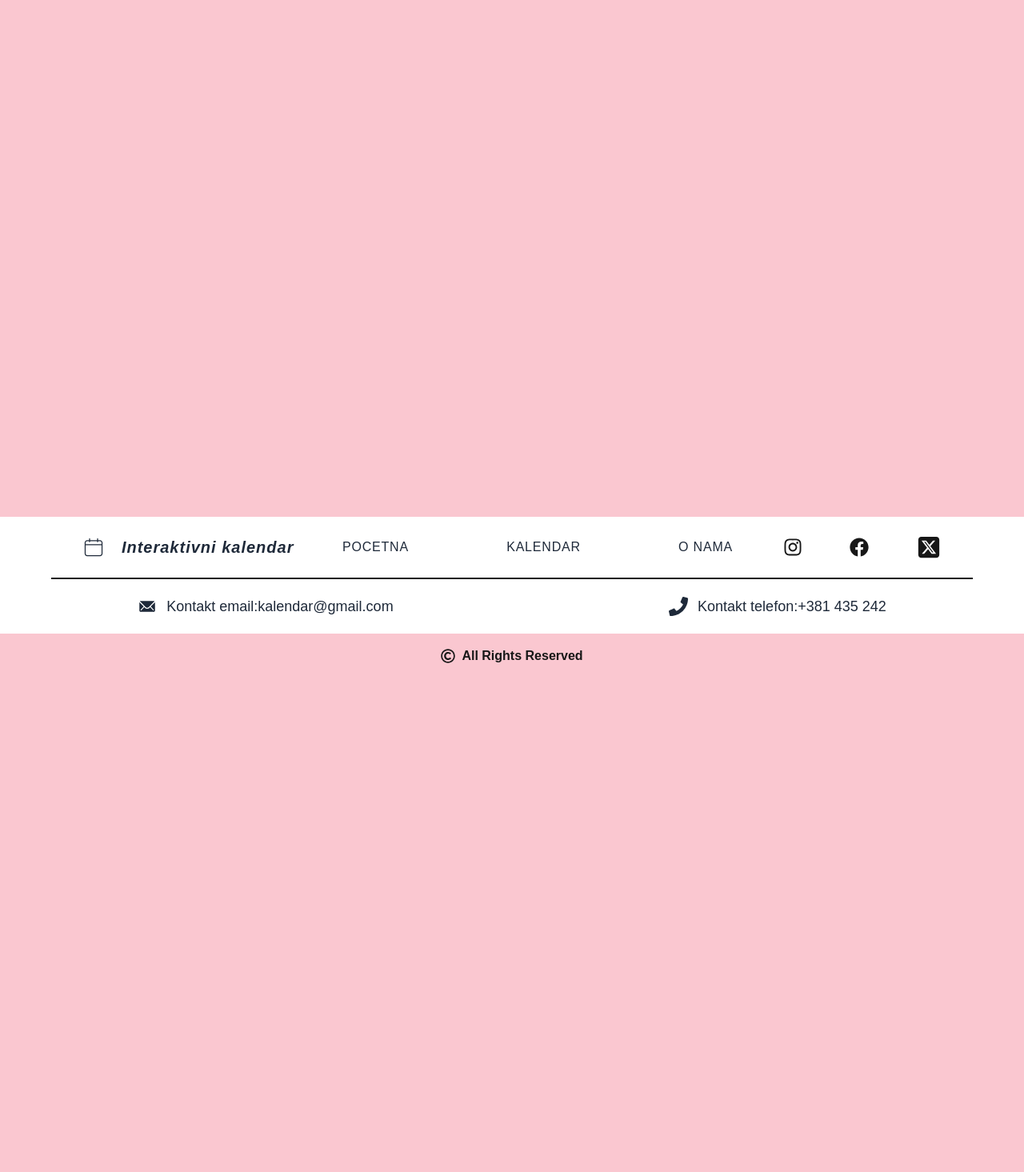
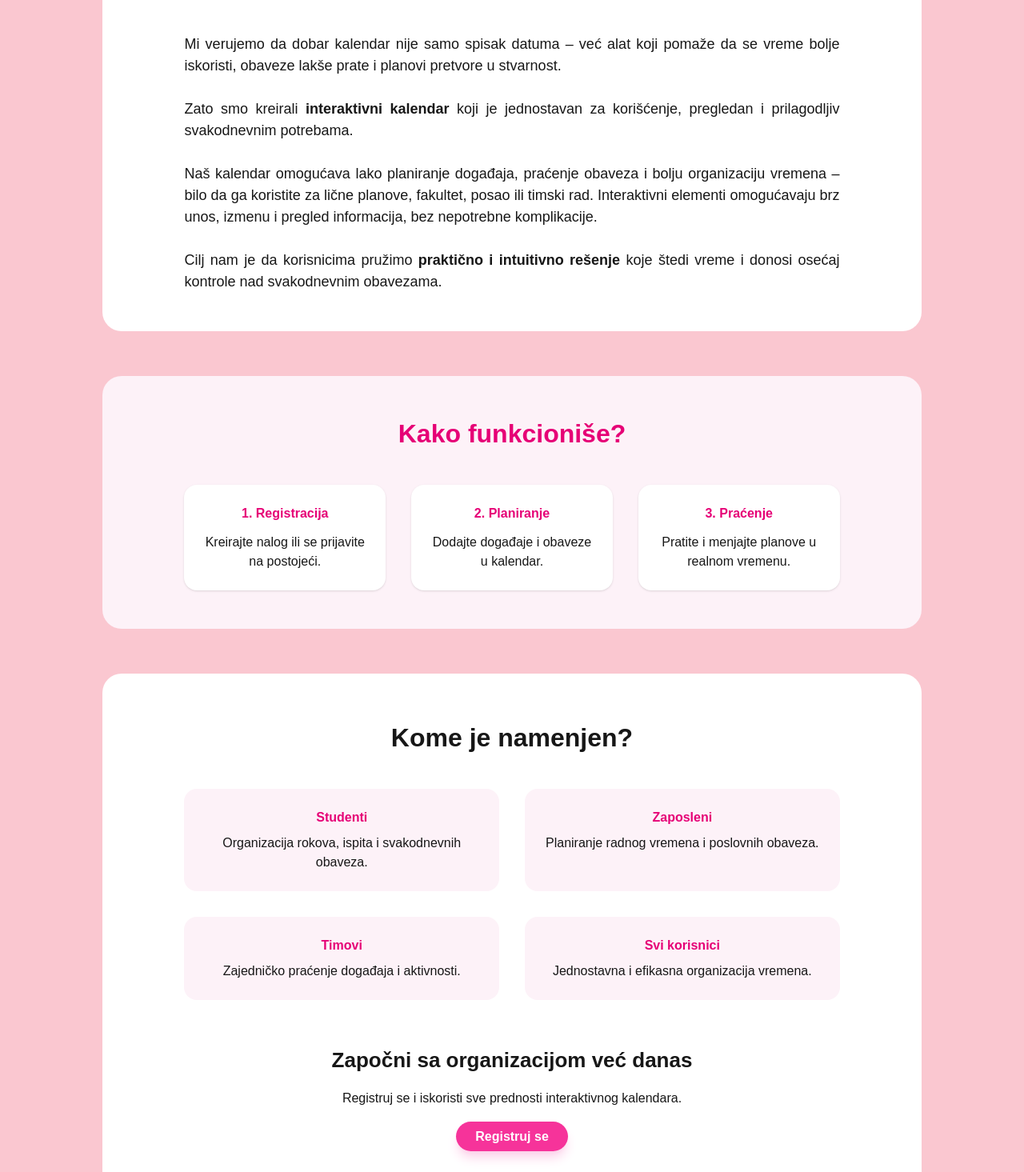
Before and after one commit to elab-development/internet-tehnologije-2025-interaktivnikalendar_2022_0196, a Next.js app: page /o-nama in a window 1280 px wide. Shown: the part 302-1767 px from the top of the page at 80% size. Before the commit the page ends 1150 px from the top, so only its background shows below. Built offline with nearby package versions, Linux system fonts and the light colour scheme; no server answers.

Commit message:
Sredjena stranica o nama i dodate popravke za rute na pocetnoj stranici

```diff
--- a/app/components/Navbar.tsx
+++ b/app/components/Navbar.tsx
@@ -51,7 +51,7 @@ const Navbar = () => {
             </li>
 
             <li>
-              <Link href={isLoggedIn ? ("/o-nama") : ("/login")} className={linkClass("/o-nama")}>
+              <Link href="/o-nama" className={linkClass("/o-nama")}>
                 O nama
               </Link>
             </li>
--- a/app/o-nama/page.tsx
+++ b/app/o-nama/page.tsx
@@ -1,9 +1,105 @@
 import React from 'react'
+import Button from '../components/Button'
 
 const OnamaPage = () => {
   return (
-    <div>O nama stranica</div>
-  )
+    <div className="flex flex-col gap-14">
+      {/* 1. O NAMA – BELA SEKCIJA */}
+      <div className="w-[80%] bg-white m-auto rounded-3xl mt-15 py-12">
+        <h1 className="font-bold text-[40px] mb-7 text-center">O nama</h1>
+
+        <p className="w-[80%] mx-auto text-justify text-[18px]">
+          Mi verujemo da dobar kalendar nije samo spisak datuma – već alat koji
+          pomaže da se vreme bolje iskoristi, obaveze lakše prate i planovi
+          pretvore u stvarnost. <br />
+          <br />
+          Zato smo kreirali <b>interaktivni kalendar</b> koji je jednostavan za
+          korišćenje, pregledan i prilagodljiv svakodnevnim potrebama. <br />
+          <br />
+          Naš kalendar omogućava lako planiranje događaja, praćenje obaveza i
+          bolju organizaciju vremena – bilo da ga koristite za lične planove,
+          fakultet, posao ili timski rad. Interaktivni elementi omogućavaju brz
+          unos, izmenu i pregled informacija, bez nepotrebne komplikacije.{" "}
+          <br />
+          <br />
+          Cilj nam je da korisnicima pružimo{" "}
+          <b>praktično i intuitivno rešenje</b> koje štedi vreme i donosi osećaj
+          kontrole nad svakodnevnim obavezama.
+        </p>
+      </div>
+
+      {/* 2. KAKO FUNKCIONIŠE – ROZE SEKCIJA */}
+      <div className="w-[80%] bg-pink-50 m-auto rounded-3xl py-12">
+        <h2 className="text-[32px] font-semibold mb-10 text-center text-pink-600">
+          Kako funkcioniše?
+        </h2>
+
+        <div className="w-[80%] mx-auto grid grid-cols-1 md:grid-cols-3 gap-8">
+          <div className="bg-white rounded-2xl p-6 text-center shadow-sm">
+            <h3 className="font-semibold mb-3 text-pink-600">
+              1. Registracija
+            </h3>
+            <p>Kreirajte nalog ili se prijavite na postojeći.</p>
+          </div>
+
+          <div className="bg-white rounded-2xl p-6 text-center shadow-sm">
+            <h3 className="font-semibold mb-3 text-pink-600">2. Planiranje</h3>
+            <p>Dodajte događaje i obaveze u kalendar.</p>
+          </div>
+
+          <div className="bg-white rounded-2xl p-6 text-center shadow-sm">
+            <h3 className="font-semibold mb-3 text-pink-600">3. Praćenje</h3>
+            <p>Pratite i menjajte planove u realnom vremenu.</p>
+          </div>
+        </div>
+      </div>
+
+      {/* 3. KOME JE NAMENJEN + CTA – BELA SEKCIJA */}
+      <div className="w-[80%] bg-white m-auto rounded-3xl py-14 mb-20">
+        <h2 className="text-[32px] font-semibold mb-10 text-center">
+          Kome je namenjen?
+        </h2>
+
+        <div className="w-[80%] mx-auto grid grid-cols-1 md:grid-cols-2 gap-8 mb-14">
+          <div className="bg-pink-50 rounded-2xl p-6 text-center">
+            <h3 className="font-semibold text-pink-600 mb-2">Studenti</h3>
+            <p>Organizacija rokova, ispita i svakodnevnih obaveza.</p>
+          </div>
+
+          <div className="bg-pink-50 rounded-2xl p-6 text-center">
+            <h3 className="font-semibold text-pink-600 mb-2">Zaposleni</h3>
+            <p>Planiranje radnog vremena i poslovnih obaveza.</p>
+          </div>
+
+          <div className="bg-pink-50 rounded-2xl p-6 text-center">
+            <h3 className="font-semibold text-pink-600 mb-2">Timovi</h3>
+            <p>Zajedničko praćenje događaja i aktivnosti.</p>
+          </div>
+
+          <div className="bg-pink-50 rounded-2xl p-6 text-center">
+            <h3 className="font-semibold text-pink-600 mb-2">Svi korisnici</h3>
+            <p>Jednostavna i efikasna organizacija vremena.</p>
+          </div>
+        </div>
+
+        <div className="text-center">
+          <h3 className="text-[26px] font-semibold mb-4">
+            Započni sa organizacijom već danas
+          </h3>
+          <p className="mb-6">
+            Registruj se i iskoristi sve prednosti interaktivnog kalendara.
+          </p>
+          <Button
+            label="Registruj se"
+            href="/register"
+            variant="register"
+            type="button"
+
+          />
+        </div>
+      </div>
+    </div>
+  );
 }
 
 export default OnamaPage
--- a/app/page.tsx
+++ b/app/page.tsx
@@ -19,7 +19,7 @@ export default function Home() {
           </p>
           <Button
             label="Otvori kalendar"
-            href="/kalendar"
+            href="/login"
             variant="login"
             type="button"
             className="w-[40%] text-center py-3 text-[18px]"
@@ -117,7 +117,7 @@ export default function Home() {
         <div className="mt-6 text-center">
           <Button
             label="Otvori kalendar"
-            href="/kalendar"
+            href="/login"
             variant="register"
             className="py-4"
           />
```
